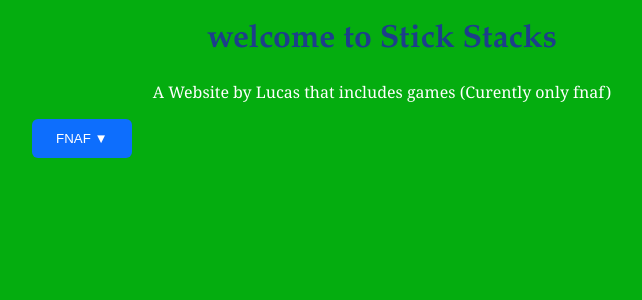
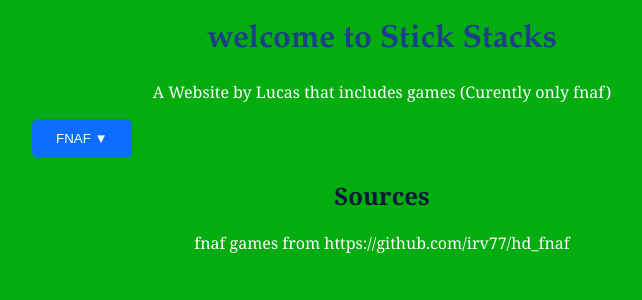
Before and after one commit to Lucas-Mastin/Lucas-Mastin.github.io, a Jekyll site: the page index.html, which Jekyll copies as it is, in a window 1280 px wide. Shown: the top 300 px of the page, without its empty margins (258-900 px from the left). Built offline with Jekyll 4.4.1, drawn with Linux system fonts in a browser that asks for light colours.

Commit message:
fixed dropdown, added sources section

```diff
--- a/index.html
+++ b/index.html
@@ -118,7 +118,7 @@ a {
   <div class="dropdown">
     <button class="dropbtn">FNAF</button>
     <div class="dropdown-content">
-      <a href="https://irv77.github.io/hd_fnaf/1/" class="FNAF_button-link">FNAF 1</a>
+      <a href="https://irv77.github.io/hd_fnaf/1/" class="FNAF_button-link">FNAF</a>
       <a href="https://irv77.github.io/hd_fnaf/2/" class="FNAF_button-link">FNAF 2</a>
       <a href="https://irv77.github.io/hd_fnaf/3/" class="FNAF_button-link">FNAF 3</a>
       <a href="https://irv77.github.io/hd_fnaf/4/" class="FNAF_button-link">FNAF 4</a>
@@ -138,6 +138,9 @@ a {
   </main>
 
   <footer>
+    <h2>Sources</h2>
+    <p>fnaf games from https://github.com/irv77/hd_fnaf</p>
+
   </footer>
 </body>
 
```
